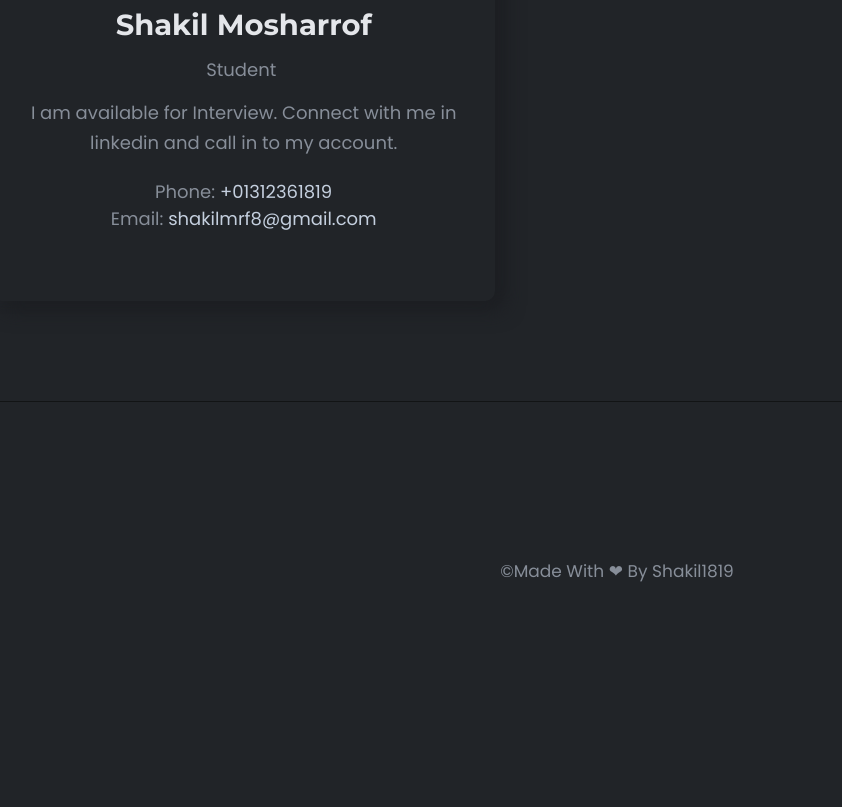
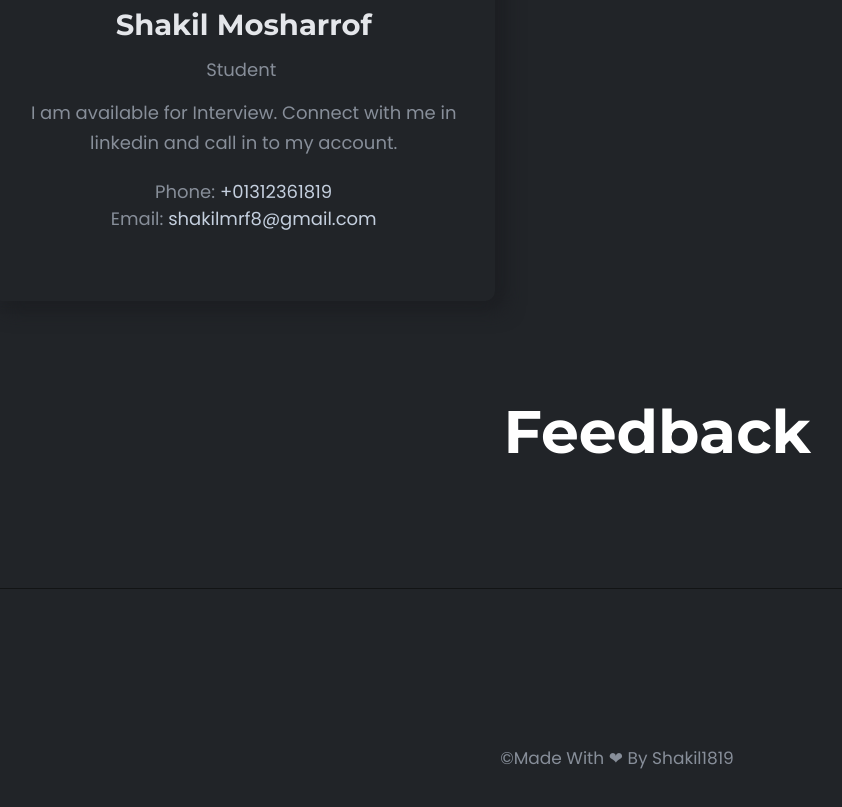
Before and after one commit to shakil1819/Portfolio, a plain HTML site: page home-content-writer.html in a window 1280 px wide. Shown: the part 5854-6661 px from the top of the page, without its empty margins (23-865 px from the left). Before the commit the page ends 6539 px from the top, so only its background shows below. Drawn offline with Linux system fonts and the light colour scheme; files whose address does not match are found by name.

Commit message:
Feedback Added before footer

```diff
--- a/home-content-writer.html
+++ b/home-content-writer.html
@@ -1132,7 +1132,7 @@ function show() {
               <div class="row mt--50 mt_md--40 mt_sm--40 mt-contact-sm">
                 <div class="col-lg-5">
                     <div class="contact-about-area">
-                            <div class="thumbnail">
+                      <div class="thumbnail">
                                 <img src="assets/images/contact/contact1.png" alt="contact-img" class="img-fluid rounded">
                             </div>
                             <div class="title-area">
@@ -1144,12 +1144,16 @@ function show() {
                                 </p>
                                 <span class="phone">Phone: <a href="tel:01312361819">+01312361819</a></span>
                                 <span class="mail">Email: <a href="mailto:shakilmrf8@gmail.com">shakilmrf8@gmail.com</a></span>
-                        </div>
+                      </div>
 </div>
-                    </div>
-                  <div class="col-lg-5">&nbsp;
+                </div>
+                <div class="col-lg-5">&nbsp;
                   <iframe src="https://www.google.com/maps/embed?pb=!1m18!1m12!1m3!1d3649.662924794778!2d90.38815081494165!3d23.830582484549875!2m3!1f0!2f0!3f0!3m2!1i1024!2i768!4f13.1!3m3!1m2!1s0x3755c6c110c13d71%3A0x114cbda230d2a146!2sBalughat%20-%20Barontek%20Rd%2C%20Dhaka%2C%20Bangladesh!5e0!3m2!1sen!2str!4v1641558966773!5m2!1sen!2str" width="600" height="450" style="border:0;" allowfullscreen="" loading="lazy"></iframe>
                   </div>
+                <center>
+                  <h2><a href="button.html">&nbsp; &nbsp; &nbsp; &nbsp; &nbsp; &nbsp; &nbsp; &nbsp; &nbsp; &nbsp; &nbsp; &nbsp; &nbsp; &nbsp; &nbsp;</a></h2>
+                  <h2><a href="button.html">&nbsp; &nbsp; &nbsp; &nbsp; &nbsp; &nbsp; &nbsp; &nbsp; &nbsp; &nbsp; &nbsp; &nbsp; &nbsp; &nbsp; &nbsp; &nbsp;Feedback&nbsp;&nbsp;</a></h2>
+                </center>
               </div>
             </div>
         </div></center>
```
